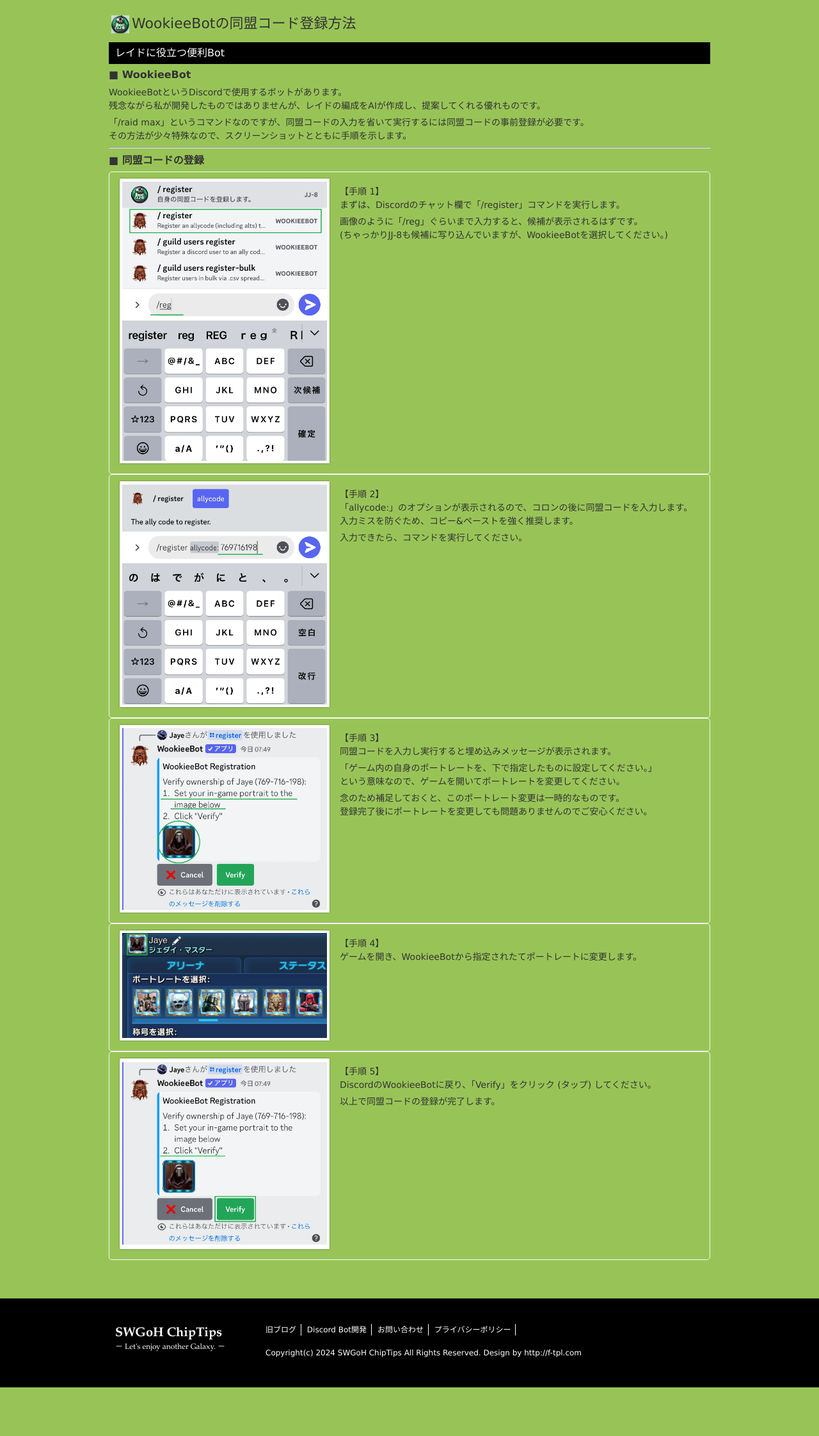
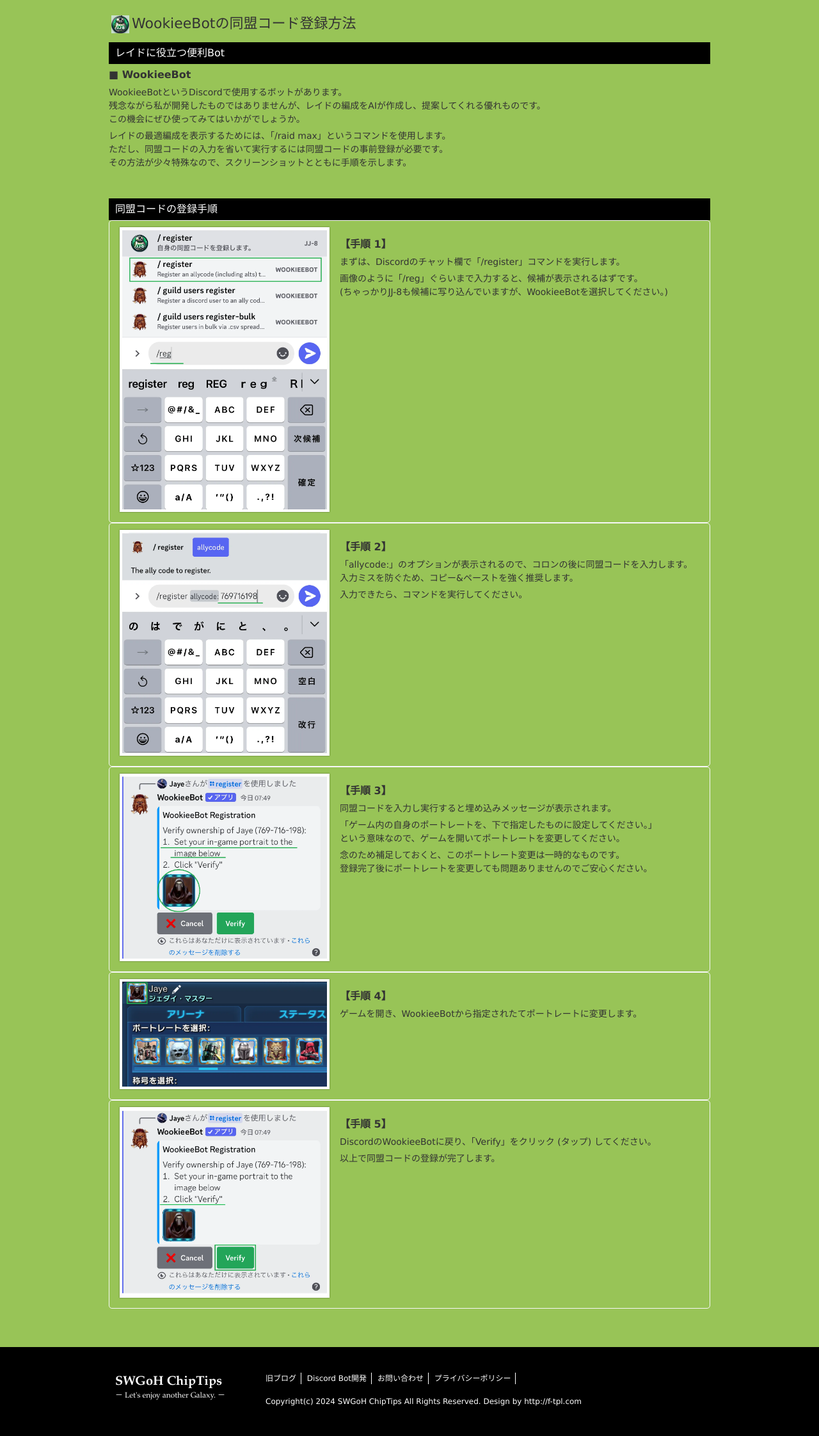
Before and after one commit to jaye0410/chiptips, a PHP site: page /how_to_register_wookieebot.php in a window 1280 px wide. Shown: the part 156-2400 px from the top of the page at 64% size. Before the commit the page ends 2324 px from the top, so only its background shows below. Run offline with PHP 8.4, Linux system fonts and the light colour scheme.

Commit message:
WookieeBotの同盟コード登録ページが完成

```diff
--- a/how_to_register_wookieebot.php
+++ b/how_to_register_wookieebot.php
@@ -99,20 +99,26 @@
 			<h4>■ WookieeBot</h4>
 
 			<p>WookieeBotというDiscordで使用するボットがあります。<br>
-			残念ながら私が開発したものではありませんが、レイドの編成をAIが作成し、提案してくれる優れものです。
+			残念ながら私が開発したものではありませんが、レイドの編成をAIが作成し、提案してくれる優れものです。<br>
+			この機会にぜひ使ってみてはいかがでしょうか。
 			</p>
-			<p>「/raid max」というコマンドなのですが、同盟コードの入力を省いて実行するには同盟コードの事前登録が必要です。<br>
+			<p>レイドの最適編成を表示するためには、「/raid max」というコマンドを使用します。<br>
+			ただし、同盟コードの入力を省いて実行するには同盟コードの事前登録が必要です。<br>
 			その方法が少々特殊なので、スクリーンショットとともに手順を示します。</p>
 
-			<hr>
+		</section>
 
-			<h4>■ 同盟コードの登録</h4>
+		<section class="content">
+			<h3 class="heading">
+			同盟コードの登録手順
+			</h3>
+
 			<dl>
 				<dt class="image-container">
 					<img src="images/wookieebot_1.webp" width="320px" class="frame" alt="">
 				</dt>
 				<dd>
-					<h5>【手順 1】</h5>
+					<h4>【手順 1】</h4>
 					<p>まずは、Discordのチャット欄で「/register」コマンドを実行します。</p>
 					<p>
 						画像のように「/reg」ぐらいまで入力すると、候補が表示されるはずです。<br>
@@ -125,7 +131,7 @@
 					<img src="images/wookieebot_2.webp" width="320px" class="frame" alt="">
 				</dt>
 				<dd>
-					<h5>【手順 2】</h5>
+					<h4>【手順 2】</h4>
 					<p>「allycode:」のオプションが表示されるので、コロンの後に同盟コードを入力します。<br>
 						入力ミスを防ぐため、コピー&amp;ペーストを強く推奨します。
 					</p>
@@ -140,7 +146,7 @@
 					<img src="images/wookieebot_3.webp" width="320px" class="frame" alt="">
 				</dt>
 				<dd>
-					<h5>【手順 3】</h5>
+					<h4>【手順 3】</h4>
 					<p>同盟コードを入力し実行すると埋め込みメッセージが表示されます。</p>
 					<p>
 					「ゲーム内の自身のポートレートを、下で指定したものに設定してください。」<br>
@@ -157,7 +163,7 @@
 					<img src="images/wookieebot_4.webp" width="320px" class="frame" alt="">
 				</dt>
 				<dd>
-					<h5>【手順 4】</h5>
+					<h4>【手順 4】</h4>
 					<p>
 					ゲームを開き、WookieeBotから指定されたてポートレートに変更します。
 					</p>
@@ -169,14 +175,13 @@
 					<img src="images/wookieebot_5.webp" width="320px" class="frame" alt="">
 				</dt>
 				<dd>
-					<h5>【手順 5】</h5>
+					<h4>【手順 5】</h4>
 					<p>
 					DiscordのWookieeBotに戻り、「Verify」をクリック (タップ) してください。
 					</p>
 					<p>以上で同盟コードの登録が完了します。</p>
 				</dd>
 			</dl>
-
 		</section>
 
 	</section>
```
Also changed, not shown: sitemap.xml (+2 -6 lines).
